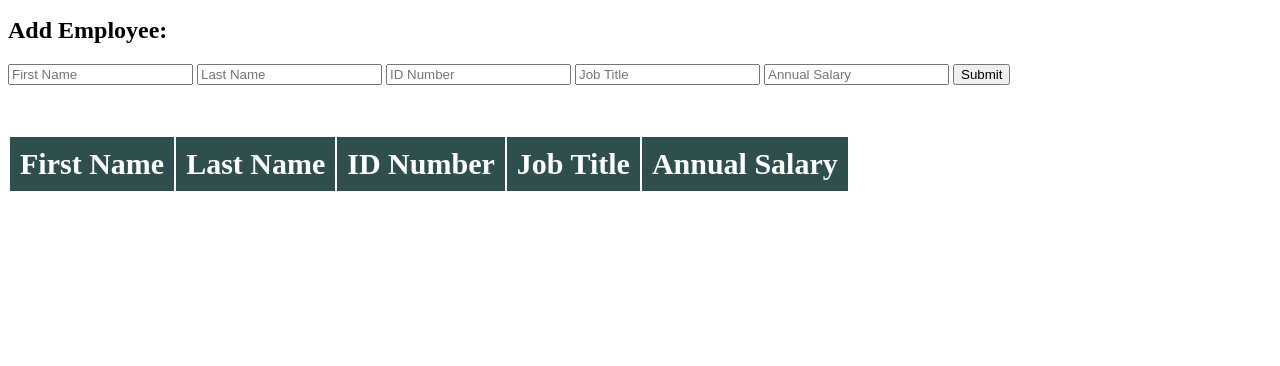
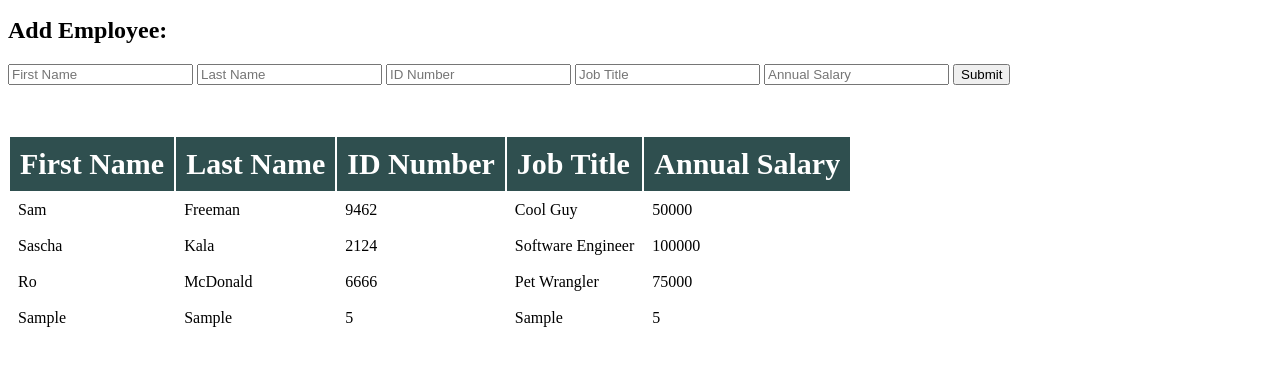
Before and after one commit to sam-c-freeman/weekend-jquery-salary-calculato, a plain HTML site: page assignment/index.html in a window 1280 px wide. Both pictures are taken after typing "Sample", "Sample", "5", "Sample", "5" into the empty fields and a click on the button "Submit". Shown: the part 88-454 px from the top of the page. Drawn offline with Linux system fonts and the light colour scheme.

Commit message:
got append to dom to work with added .empty functionality on each loop

```diff
--- a/assignment/client.js
+++ b/assignment/client.js
@@ -42,7 +42,7 @@ function collectEmployeeData (){
     }
     employees.push(newEmployee);
     emptyEmployeeInputs();
-    // addEmployeeToDom();
+    addEmployeeToDom();
 }
 
 function emptyEmployeeInputs(){
@@ -53,11 +53,17 @@ function emptyEmployeeInputs(){
     $('#annual-salary').val('');
 }
 
-// function addEmployeeToDom();
-//need to write above code block
-
-
-
-//   for (let employee of employees){
-//     console.log(employee);
-// } //Not needed?
+function addEmployeeToDom(){
+    $('#tableBody').empty();
+    for (let employee of employees){
+        $('#tableBody').append(`
+            <tr>
+                <td>${employee.firstName}</td>
+                <td>${employee.lastName}</td>
+                <td>${employee.idNumber}</td>
+                <td>${employee.jobTitle}</td>
+                <td>${employee.annualSalary}</td>
+            </tr>
+        `)
+    }
+}
```
Also changed, not shown: assignment/index.html (+1 -1 lines).
